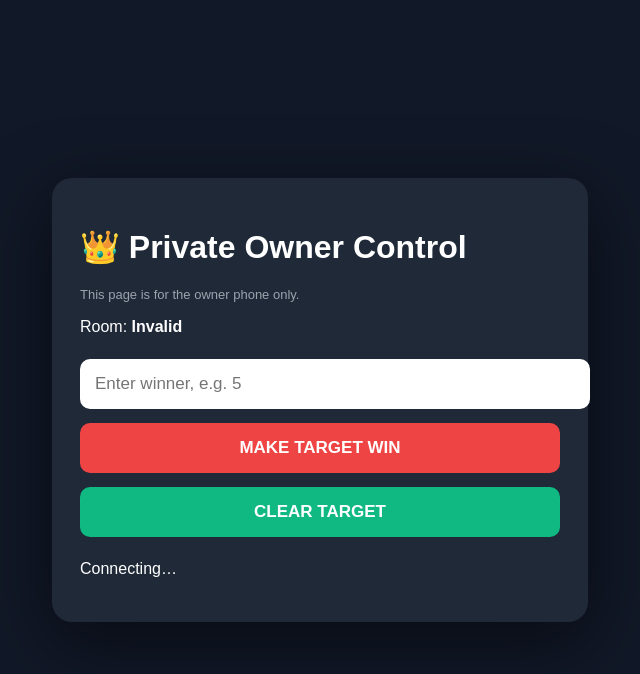
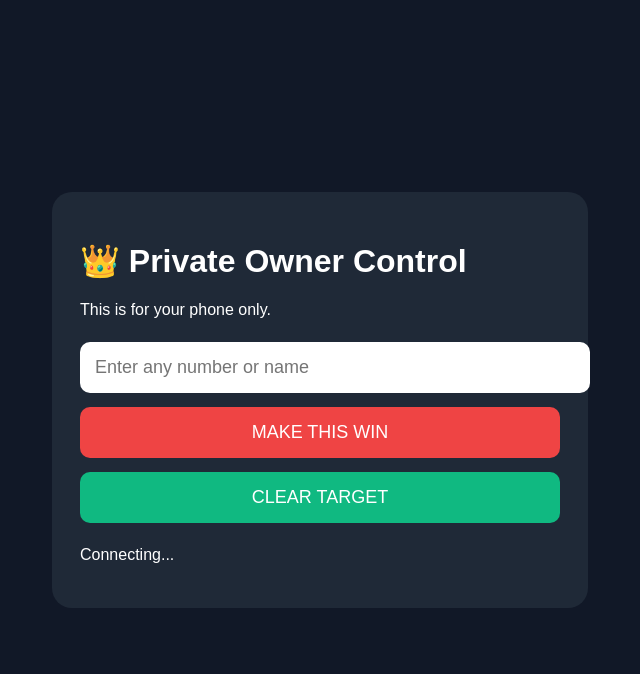
Before and after one commit to Nahommillion/Webproject23, a Flask app: template templates/control.html in a window 1280 px wide. Shown: the top 674 px of the page, without its empty margins (320-960 px from the left). Run offline with Flask 3, Linux system fonts and the light colour scheme; the template is opened without the code that fills it, so the values that code supplies are empty.

Commit message:
Refactor control.html for improved UI elements
Updated button labels and input placeholders for clarity. Adjusted styles for input and button elements.

```diff
--- a/templates/control.html
+++ b/templates/control.html
@@ -1,8 +1 @@
-<!doctype html><html><head><meta charset="utf-8"><meta name="viewport" content="width=device-width,initial-scale=1"><title>Private Owner Control</title><style>body{font-family:Arial;background:#111827;color:#fff;margin:0;min-height:100vh;display:flex;align-items:center;justify-content:center}.card{width:min(92vw,480px);background:#1f2937;padding:28px;border-radius:20px;box-shadow:0 20px 70px #0008}input,button{width:100%;padding:15px;margin:7px 0;border-radius:10px;border:0;font-size:17px}button{font-weight:800;cursor:pointer}.win{background:#ef4444;color:white}.ok{background:#10b981;color:white}.muted{color:#9ca3af;font-size:13px}</style></head>
-<body><div class="card"><h1>👑 Private Owner Control</h1><p class="muted">This page is for the owner phone only.</p><p>Room: <b id="room"></b></p><input id="target" placeholder="Enter winner, e.g. 5"><button class="win" onclick="send()">MAKE TARGET WIN</button><button class="ok" onclick="clearT()">CLEAR TARGET</button><p id="status">Connecting…</p></div>
-<script src="https://cdn.socket.io/4.8.1/socket.io.min.js"></script><script>
-const q=new URLSearchParams(location.search),room=q.get('room'),token=q.get('token');document.getElementById('room').textContent=room||'Invalid';
-const s=io();s.on('connect',()=>s.emit('owner_join',{room,token}));s.on('owner_ready',()=>status.textContent='Connected to the public wheel.');s.on('control_error',d=>status.textContent=d.message);
-function send(){let t=target.value.trim();if(!t)return alert('Enter a target.');s.emit('force_winner',{room,token,target:t});status.textContent='Target sent: '+t}
-function clearT(){s.emit('clear_target',{room,token});status.textContent='Target cleared.'}
-</script></body></html>
+<!doctype html><html><head><meta charset="utf-8"><meta name="viewport" content="width=device-width,initial-scale=1"><title>Private Owner Control</title><style>body{font-family:Arial;background:#111827;color:#fff;margin:0;min-height:100vh;display:flex;align-items:center;justify-content:center}.card{width:min(92vw,480px);background:#1f2937;padding:28px;border-radius:20px}.card input,.card button{width:100%;padding:15px;margin:7px 0;border-radius:10px;border:0;font-size:18px}.win{background:#ef4444;color:white}.ok{background:#10b981;color:white}</style></head><body><div class="card"><h1>👑 Private Owner Control</h1><p>This is for your phone only.</p><input id="target" placeholder="Enter any number or name"><button class="win" onclick="send()">MAKE THIS WIN</button><button class="ok" onclick="clearT()">CLEAR TARGET</button><p id="status">Connecting...</p></div><script src="https://cdn.socket.io/4.8.1/socket.io.min.js"></script><script>const token=new URLSearchParams(location.search).get("token"),s=io();s.on("connect",()=>s.emit("owner_join",{token}));s.on("owner_ready",d=>status.textContent=d.target?"Current target: "+d.target:"Connected — no target.");s.on("control_error",d=>status.textContent=d.message);function send(){let t=target.value.trim();if(!t)return alert("Enter a number or name.");s.emit("set_target",{token,target:t});status.textContent="Target sent: "+t}function clearT(){s.emit("clear_target",{token});status.textContent="Target cleared."}</script></body></html>
```
